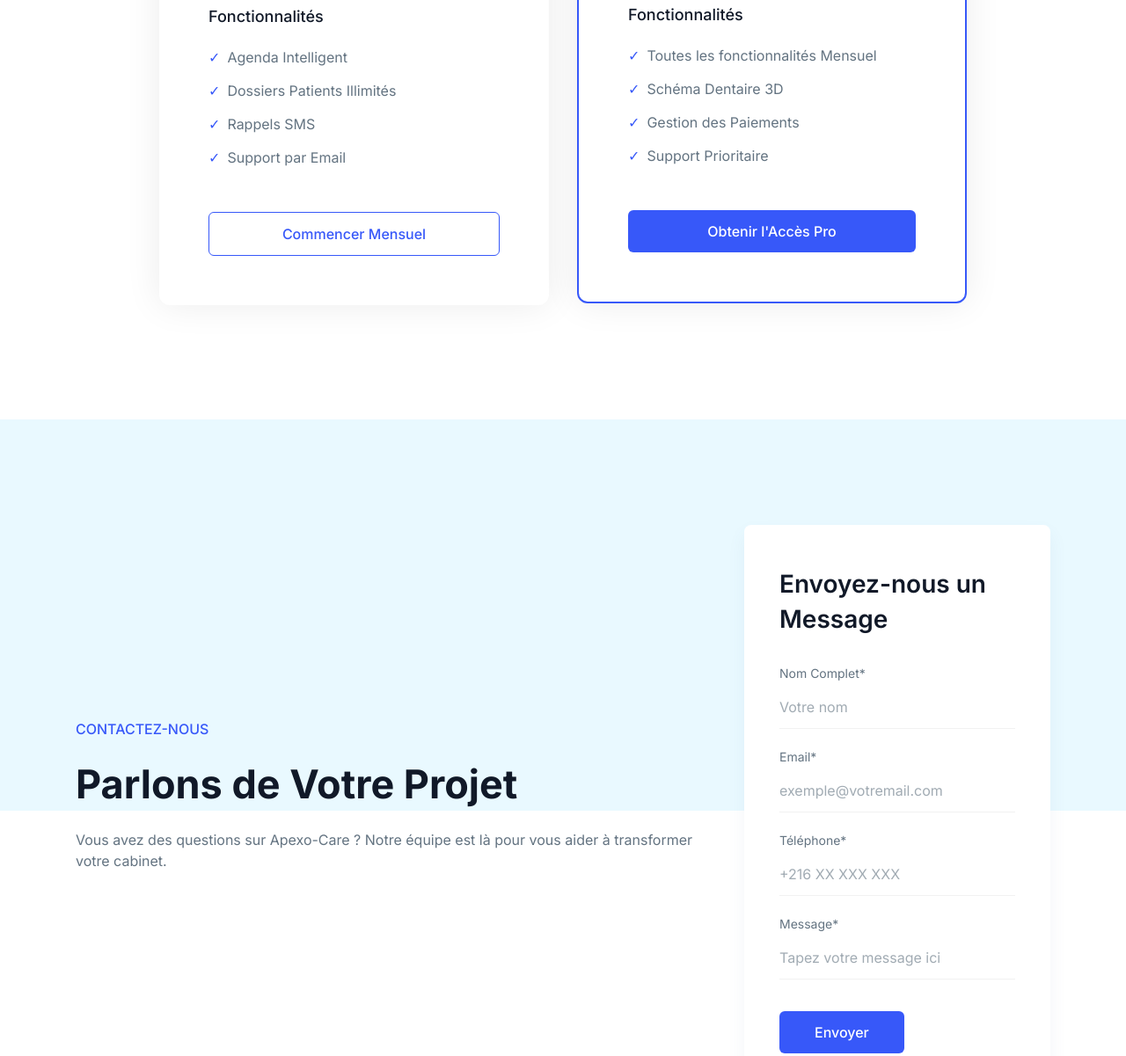
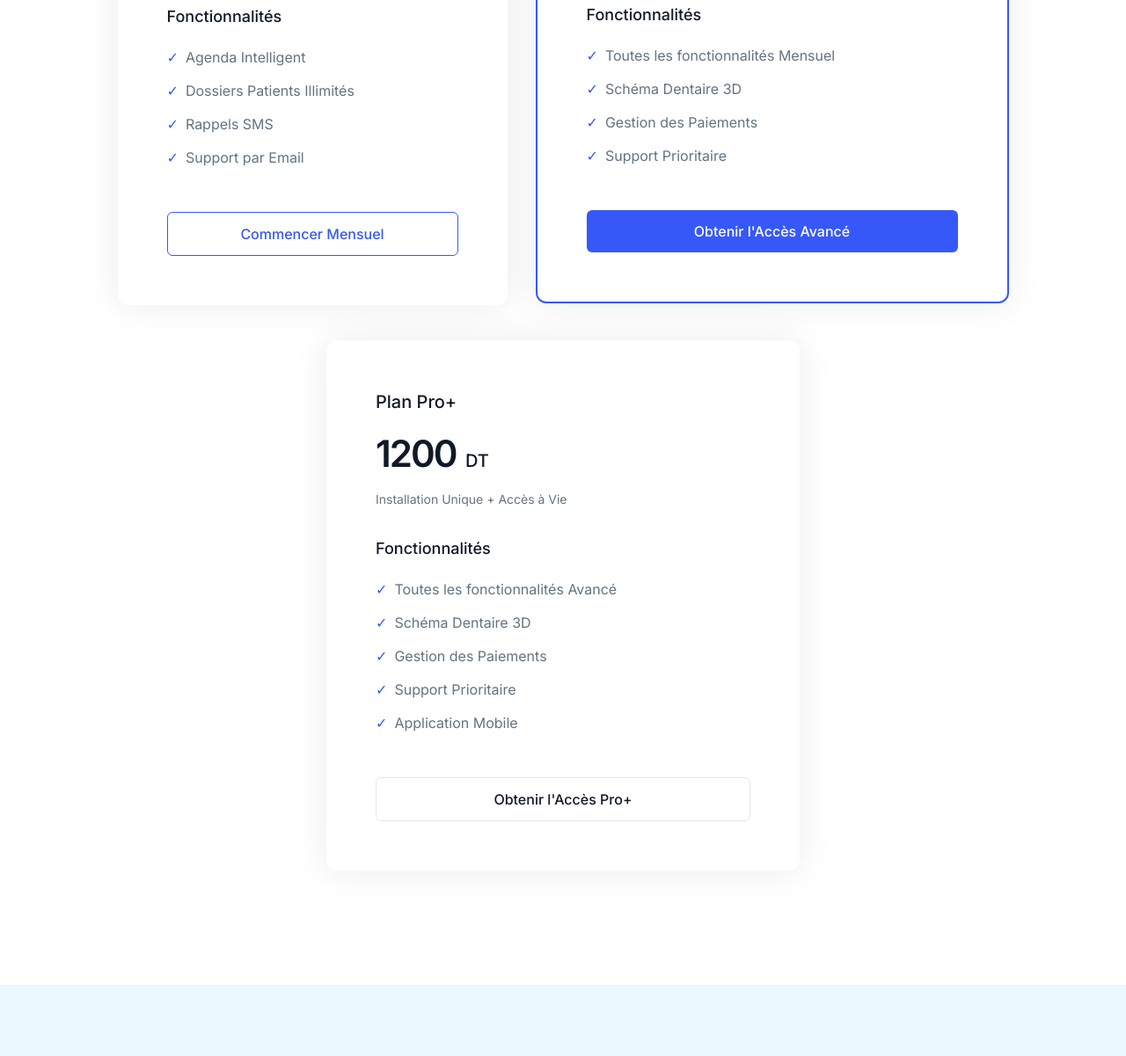
Before and after one commit to lliwacherif/Apexo-Care-Landing-Page, a website: page index.html in a window 1280 px wide. Shown: the part 2209-3410 px from the top of the page at 88% size. Drawn offline with Linux system fonts and the light colour scheme.

Commit message:
Add 1000 DT plan and Pro+ mobile app option

```diff
--- a/assets/js/translations.js
+++ b/assets/js/translations.js
@@ -62,13 +62,22 @@ const translations = {
     "pricing.plan1.feature4": "Support par Email",
     "pricing.plan1.button": "Commencer Mensuel",
 
-    // Plan 2 - Pro Plan (1200 DT)
-    "pricing.plan2.name": "Plan Pro",
+    // Plan 2 - Avancé (1000 DT)
+    "pricing.plan2.name": "Plan Avancé",
     "pricing.plan2.feature1": "Toutes les fonctionnalités Mensuel",
     "pricing.plan2.feature2": "Schéma Dentaire 3D",
     "pricing.plan2.feature3": "Gestion des Paiements",
     "pricing.plan2.feature4": "Support Prioritaire",
-    "pricing.plan2.button": "Obtenir l'Accès Pro",
+    "pricing.plan2.button": "Obtenir l'Accès Avancé",
+
+    // Plan 3 - Pro+ (1200 DT)
+    "pricing.plan3.name": "Plan Pro+",
+    "pricing.plan3.feature1": "Toutes les fonctionnalités Avancé",
+    "pricing.plan3.feature2": "Schéma Dentaire 3D",
+    "pricing.plan3.feature3": "Gestion des Paiements",
+    "pricing.plan3.feature4": "Support Prioritaire",
+    "pricing.plan3.feature5": "Application Mobile",
+    "pricing.plan3.button": "Obtenir l'Accès Pro+",
 
     // Testimonials Section
     "testimonials.label": "Témoignages",
@@ -188,13 +197,22 @@ const translations = {
     "pricing.plan1.feature4": "Email Support",
     "pricing.plan1.button": "Start Monthly",
 
-    // Plan 2 - Pro Plan (1200 DT)
-    "pricing.plan2.name": "Pro Plan",
+    // Plan 2 - Advanced Plan (1000 DT)
+    "pricing.plan2.name": "Advanced Plan",
     "pricing.plan2.feature1": "All Monthly Features",
     "pricing.plan2.feature2": "3D Dental Chart",
     "pricing.plan2.feature3": "Payment Management",
     "pricing.plan2.feature4": "Priority Support",
-    "pricing.plan2.button": "Get Pro Access",
+    "pricing.plan2.button": "Get Advanced Access",
+
+    // Plan 3 - Pro+ Plan (1200 DT)
+    "pricing.plan3.name": "Pro+ Plan",
+    "pricing.plan3.feature1": "All Advanced Features",
+    "pricing.plan3.feature2": "3D Dental Chart",
+    "pricing.plan3.feature3": "Payment Management",
+    "pricing.plan3.feature4": "Priority Support",
+    "pricing.plan3.feature5": "Mobile App",
+    "pricing.plan3.button": "Get Pro+ Access",
 
     // Testimonials Section
     "testimonials.label": "Testimonials",
--- a/index.html
+++ b/index.html
@@ -1682,8 +1682,8 @@
               </a>
             </div>
           </div>
-          <!-- Card 2: Pro Plan (Best Value) -->
-          <div class="w-full px-4 md:w-1/2 lg:w-5/12">
+          <!-- Card 2: Plan Avancé (Best Value) -->
+          <div class="w-full px-4 md:w-1/2 lg:w-1/3">
             <div
               class="relative z-10 mb-10 overflow-hidden rounded-xl border-2 border-primary bg-white px-8 py-10 shadow-pricing dark:bg-dark-2 sm:p-12 lg:px-6 lg:py-10 xl:p-14"
             >
@@ -1697,12 +1697,12 @@
                 class="mb-5 block text-xl font-medium text-dark dark:text-white"
                 data-i18n="pricing.plan2.name"
               >
-                Plan Pro
+                Plan Avancé
               </span>
               <h2
                 class="mb-4 text-4xl font-semibold text-primary xl:text-[42px] xl:leading-[1.21]"
               >
-                <span class="-tracking-[2px]">1200</span>
+                <span class="-tracking-[2px]">1000</span>
                 <span class="text-xl font-medium">DT</span>
               </h2>
               <p class="mb-8 text-sm text-body-color dark:text-dark-6" data-i18n="pricing.lifetime">
@@ -1732,7 +1732,58 @@
                 class="inline-block w-full rounded-md bg-primary px-7 py-3 text-center text-base font-medium text-white transition hover:bg-blue-dark"
                 data-i18n="pricing.plan2.button"
               >
-                Obtenir l'Accès Pro
+                Obtenir l'Accès Avancé
+              </a>
+            </div>
+          </div>
+          <!-- Card 3: Plan Pro+ with Mobile App -->
+          <div class="w-full px-4 md:w-1/2 lg:w-1/3">
+            <div
+              class="relative z-10 mb-10 overflow-hidden rounded-xl bg-white px-8 py-10 shadow-pricing dark:bg-dark-2 sm:p-12 lg:px-6 lg:py-10 xl:p-14"
+            >
+              <span
+                class="mb-5 block text-xl font-medium text-dark dark:text-white"
+                data-i18n="pricing.plan3.name"
+              >
+                Plan Pro+
+              </span>
+              <h2
+                class="mb-4 text-4xl font-semibold text-dark dark:text-white xl:text-[42px] xl:leading-[1.21]"
+              >
+                <span class="-tracking-[2px]">1200</span>
+                <span class="text-xl font-medium">DT</span>
+              </h2>
+              <p class="mb-8 text-sm text-body-color dark:text-dark-6" data-i18n="pricing.lifetime">
+                Installation Unique + Accès à Vie
+              </p>
+              <div class="mb-[50px]">
+                <h5 class="mb-5 text-lg font-medium text-dark dark:text-white" data-i18n="pricing.features">
+                  Fonctionnalités
+                </h5>
+                <div class="flex flex-col gap-[14px]">
+                  <p class="flex items-center text-base text-body-color dark:text-dark-6">
+                    <span class="mr-2 text-primary">✓</span> <span data-i18n="pricing.plan3.feature1">Toutes les fonctionnalités Avancé</span>
+                  </p>
+                  <p class="flex items-center text-base text-body-color dark:text-dark-6">
+                    <span class="mr-2 text-primary">✓</span> <span data-i18n="pricing.plan3.feature2">Schéma Dentaire 3D</span>
+                  </p>
+                  <p class="flex items-center text-base text-body-color dark:text-dark-6">
+                    <span class="mr-2 text-primary">✓</span> <span data-i18n="pricing.plan3.feature3">Gestion des Paiements</span>
+                  </p>
+                  <p class="flex items-center text-base text-body-color dark:text-dark-6">
+                    <span class="mr-2 text-primary">✓</span> <span data-i18n="pricing.plan3.feature4">Support Prioritaire</span>
+                  </p>
+                  <p class="flex items-center text-base text-body-color dark:text-dark-6">
+                    <span class="mr-2 text-primary">✓</span> <span data-i18n="pricing.plan3.feature5">Application Mobile</span>
+                  </p>
+                </div>
+              </div>
+              <a
+                href="#contact"
+                class="inline-block w-full rounded-md border border-dark bg-transparent px-7 py-3 text-center text-base font-medium text-dark transition hover:bg-dark hover:text-white dark:border-dark-6 dark:text-dark-6 dark:hover:bg-dark-6 dark:hover:text-white"
+                data-i18n="pricing.plan3.button"
+              >
+                Obtenir l'Accès Pro+
               </a>
             </div>
           </div>
```
